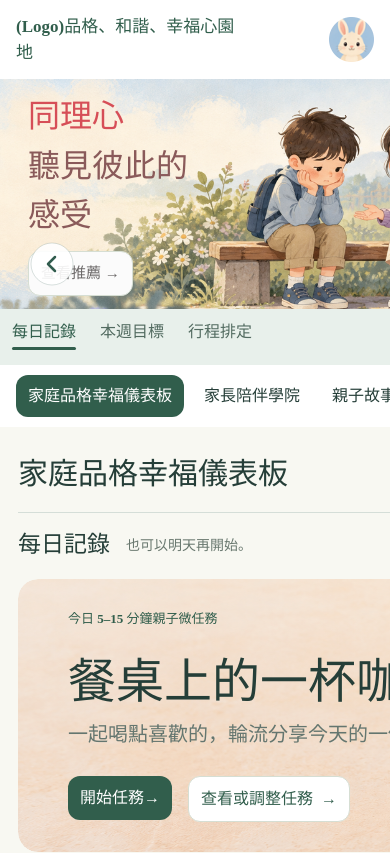
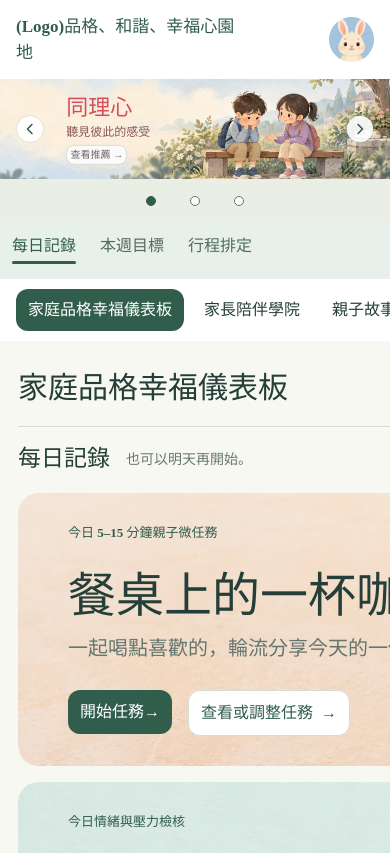
Before and after one commit to peazzz/Figma_SEL_Prototype, a React (Vite) app: page /#/home/daily in a window 390 px wide. Shown: the top 853 px of the page. Built offline with nearby package versions, Linux system fonts and the light colour scheme; a web font is replaced by a local one.

Commit message:
feat: add responsive banner carousel and align dashboard content

```diff
--- /dev/null
+++ b/src/components/BannerCarousel.css
@@ -0,0 +1,116 @@
+.banner-carousel {
+  width: 100%;
+  min-width: 0;
+  flex-shrink: 0;
+  background: #e9efe4;
+  container-type: inline-size;
+}
+
+.banner-carousel-stage {
+  position: relative;
+  aspect-ratio: 1440 / 370;
+}
+
+.banner-carousel-slide,
+.banner-carousel-image {
+  width: 100%;
+  height: 100%;
+}
+
+.banner-carousel-image {
+  display: block;
+  object-fit: contain;
+}
+
+.banner-carousel-copy {
+  position: absolute;
+  left: 17%;
+  top: 50%;
+  transform: translateY(-50%);
+  color: #8a5a5a;
+}
+
+.banner-carousel-copy h2 {
+  margin: 0;
+  font-size: clamp(22px, 5.55cqw, 80px);
+  font-weight: 700;
+  line-height: 1.35;
+  color: #d64e57;
+}
+
+.banner-carousel-copy p {
+  margin: 0;
+  font-size: clamp(12px, 2.78cqw, 40px);
+  line-height: 1.55;
+}
+
+.banner-carousel-arrow {
+  position: absolute;
+  top: 50%;
+  transform: translateY(-50%);
+  display: grid;
+  place-items: center;
+  width: 44px;
+  height: 44px;
+  padding: 0;
+  border: 0;
+  border-radius: 50%;
+  background: transparent;
+  cursor: pointer;
+}
+
+.banner-carousel-arrow img {
+  width: clamp(28px, 3.06cqw, 44px);
+  height: auto;
+}
+
+.banner-carousel-previous { left: clamp(0px, 2cqw, 30px); }
+.banner-carousel-next { right: clamp(0px, 2cqw, 30px); }
+
+.banner-carousel-dots {
+  display: flex;
+  justify-content: center;
+  align-items: center;
+  min-height: 44px;
+}
+
+.banner-carousel-dots button {
+  display: grid;
+  place-items: center;
+  width: 44px;
+  height: 44px;
+  padding: 0;
+  border: 0;
+  background: transparent;
+  cursor: pointer;
+}
+
+.banner-carousel-dots span {
+  width: 10px;
+  height: 10px;
+  border: 1px solid #627769;
+  border-radius: 50%;
+  background: #fff;
+}
+
+.banner-carousel-dots [aria-current="true"] span {
+  background: #315e4c;
+  border-color: #315e4c;
+}
+
+.banner-carousel button:focus-visible {
+  outline: 3px solid #315e4c;
+  outline-offset: -3px;
+}
+
+.banner-carousel-recommendation {
+  display: inline-block;
+  margin-top: 0.7cqw;
+  padding: clamp(3px, 0.8cqw, 12px);
+  border: 1px solid #d6ded3;
+  border-radius: 8px;
+  background: #fbfbfb;
+  color: #6c6969;
+  font-size: clamp(10px, 1.05cqw, 15px);
+  line-height: 1.2;
+}
--- /dev/null
+++ b/src/components/BannerCarousel.tsx
@@ -0,0 +1,48 @@
+import { useState } from "react";
+import "./BannerCarousel.css";
+
+const slides = [
+  { image: "/assets/f164d.png", label: "同理心：聽見彼此的感受", title: "同理心", subtitle: "聽見彼此的感受" },
+  { image: "/assets/banners/care.png", label: "關懷主題", title: "關懷", subtitle: "" },
+  { image: "/assets/banners/parenting.png", label: "育兒親職網・衛生福利部社會及家庭署", title: "", subtitle: "" },
+];
+
+export default function BannerCarousel() {
+  const [activeIndex, setActiveIndex] = useState(0);
+  const slide = slides[activeIndex];
+
+  function move(direction: number) {
+    setActiveIndex((current) => (current + direction + slides.length) % slides.length);
+  }
+
+  return (
+    <section className="banner-carousel" aria-label="本週品格與 SEL 主題" aria-roledescription="輪播" data-name="首頁 Banner 輪播">
+      <div className="banner-carousel-stage">
+        <div id="home-banner-slide" className="banner-carousel-slide" role="group" aria-roledescription="投影片" aria-label={`${activeIndex + 1} / ${slides.length}：${slide.label}`}>
+          <img className="banner-carousel-image" src={slide.image} alt={slide.label} />
+          {slide.title && (
+            <div className="banner-carousel-copy">
+              <h2>{slide.title}</h2>
+              {slide.subtitle && <p>{slide.subtitle}</p>}
+              {activeIndex === 0 && <a className="banner-carousel-recommendation" data-name="操作 / 查看推薦  →">查看推薦 →</a>}
+            </div>
+          )}
+        </div>
+        <button type="button" className="banner-carousel-arrow banner-carousel-previous" aria-label="上一張 Banner" aria-controls="home-banner-slide" onClick={() => move(-1)}>
+          <img src="/assets/52ab0.svg" alt="" />
+        </button>
+        <button type="button" className="banner-carousel-arrow banner-carousel-next" aria-label="下一張 Banner" aria-controls="home-banner-slide" onClick={() => move(1)}>
+          <img src="/assets/6c5c4.svg" alt="" />
+        </button>
+      </div>
+      <div className="banner-carousel-dots" role="group" aria-label="選擇 Banner">
+        {slides.map((item, index) => (
+          <button key={item.image} type="button" aria-label={`切換至第 ${index + 1} 張：${item.label}`} aria-current={index === activeIndex ? "true" : undefined} aria-controls="home-banner-slide" onClick={() => setActiveIndex(index)}>
+            <span />
+          </button>
+        ))}
+      </div>
+      <span className="sr-only" aria-live="polite" aria-atomic="true">{`第 ${activeIndex + 1} 張，共 ${slides.length} 張：${slide.label}`}</span>
+    </section>
+  );
+}
--- a/src/design-pages/Home.tsx
+++ b/src/design-pages/Home.tsx
@@ -1,6 +1,8 @@
+import BannerCarousel from "../components/BannerCarousel";
+
 const assetPathPrefix = "/assets";
+const img1 = `${assetPathPrefix}/f164d.png`;
 const img = `${assetPathPrefix}/9cf24.png`;
-const img1 = `${assetPathPrefix}/f164d.png`;
 const img3 = `${assetPathPrefix}/1aba5.png`;
 const img4 = `${assetPathPrefix}/e970d.png`;
 const img5 = `${assetPathPrefix}/c26d2.png`;
@@ -8,9 +10,6 @@ const img6 = `${assetPathPrefix}/0038d.png`;
 const img3C = `${assetPathPrefix}/0c66b.png`;
 const img7 = `${assetPathPrefix}/24391.png`;
 const imgAi = `${assetPathPrefix}/74ef4.png`;
-const imgBannerDots3Page21 = `${assetPathPrefix}/19588.svg`;
-const imgBannerArrowLeft1 = `${assetPathPrefix}/52ab0.svg`;
-const imgBannerArrowRight1 = `${assetPathPrefix}/6c5c4.svg`;
 const imgVector11 = `${assetPathPrefix}/23674.svg`;
 const imgVector1 = `${assetPathPrefix}/01bd7.svg`;
 const img2 = `${assetPathPrefix}/e4b23.svg`;
@@ -62,81 +61,7 @@ export default function Component() {
           />
         </div>
       </div>
-      <div
-        className="bg-[#e9efe4] h-[370px] overflow-clip relative shrink-0 w-[1440px]"
-        data-node-id="7:255"
-        data-name="本週品格與SEL主題(banner)"
-      >
-        <div
-          className="absolute content-stretch flex flex-col gap-[10px] h-[370px] items-start justify-center left-0 pb-[113px] pl-[244px] pr-[944px] pt-[112px] top-0 w-[1440px]"
-          data-node-id="7:257"
-          data-name="同理心"
-        >
-          <img
-            alt=""
-            className="absolute inset-0 max-w-none object-cover pointer-events-none size-full"
-            src={img1}
-          />
-          <p
-            className="[word-break:break-word] font-['Noto_Sans_TC:Bold'] font-bold leading-[0] relative shrink-0 text-[0px] text-black whitespace-nowrap"
-            data-node-id="7:258"
-          >
-            <span className="leading-[1.55] text-[#d64e57] text-[80px]">同理心</span>
-            <span className="leading-[1.55] text-[40px]">
-              <br aria-hidden />
-            </span>
-            <span className="leading-[1.55] text-[#8a5a5a] text-[40px]">聽見彼此的感受</span>
-          </p>
-          <a
-            className="bg-[#fbfbfb] border border-[#d6ded3] border-solid content-stretch cursor-pointer flex gap-[8px] items-center justify-center overflow-clip px-[12px] py-[14px] relative rounded-[12px] shrink-0"
-            data-node-id="7:259"
-            data-name="操作 / 查看推薦  →"
-          >
-            <p
-              className="[word-break:break-word] font-['Noto_Sans_TC:Medium'] font-medium leading-none relative shrink-0 text-[#6c6969] text-[15px] text-left whitespace-pre"
-              data-node-id="I7:259;4185:3781"
-            >{`查看推薦  →`}</p>
-          </a>
-        </div>
-        <div
-          className="absolute h-[40px] left-[660px] top-[312px] w-[120px]"
-          data-node-id="7:261"
-          data-name="banner-dots-3-page-2 1"
-        >
-          <img
-            alt=""
-            className="absolute block inset-0 max-w-none size-full"
-            src={imgBannerDots3Page21}
-          />
-        </div>
-        <div
-          className="absolute content-stretch flex h-[370px] items-center justify-between left-0 px-[30px] top-0 w-[1440px]"
-          data-node-id="7:265"
-        >
-          <div
-            className="relative shrink-0 size-[44px]"
-            data-node-id="7:266"
-            data-name="banner-arrow-left 1"
-          >
-            <img
-              alt=""
-              className="absolute block inset-0 max-w-none size-full"
-              src={imgBannerArrowLeft1}
-            />
-          </div>
-          <div
-            className="relative shrink-0 size-[44px]"
-            data-node-id="7:269"
-            data-name="banner-arrow-right 1"
-          >
-            <img
-              alt=""
-              className="absolute block inset-0 max-w-none size-full"
-              src={imgBannerArrowRight1}
-            />
-          </div>
-        </div>
-      </div>
+      <BannerCarousel />
       <div
         className="bg-[#e8f0eb] content-stretch cursor-pointer flex h-[48px] items-start justify-center overflow-clip relative shrink-0 w-full"
         data-node-id="7:272"
@@ -298,7 +223,7 @@ export default function Component() {
           </div>
         </div>
         <div
-          className="content-stretch flex flex-col gap-[16px] items-end justify-end overflow-clip p-[40px] relative shrink-0 w-[1176px]"
+          className="content-stretch flex flex-col gap-[16px] items-start overflow-clip p-[40px] relative shrink-0 w-[1176px]"
           data-node-id="7:293"
           data-name="家庭首頁內容"
         >
```
